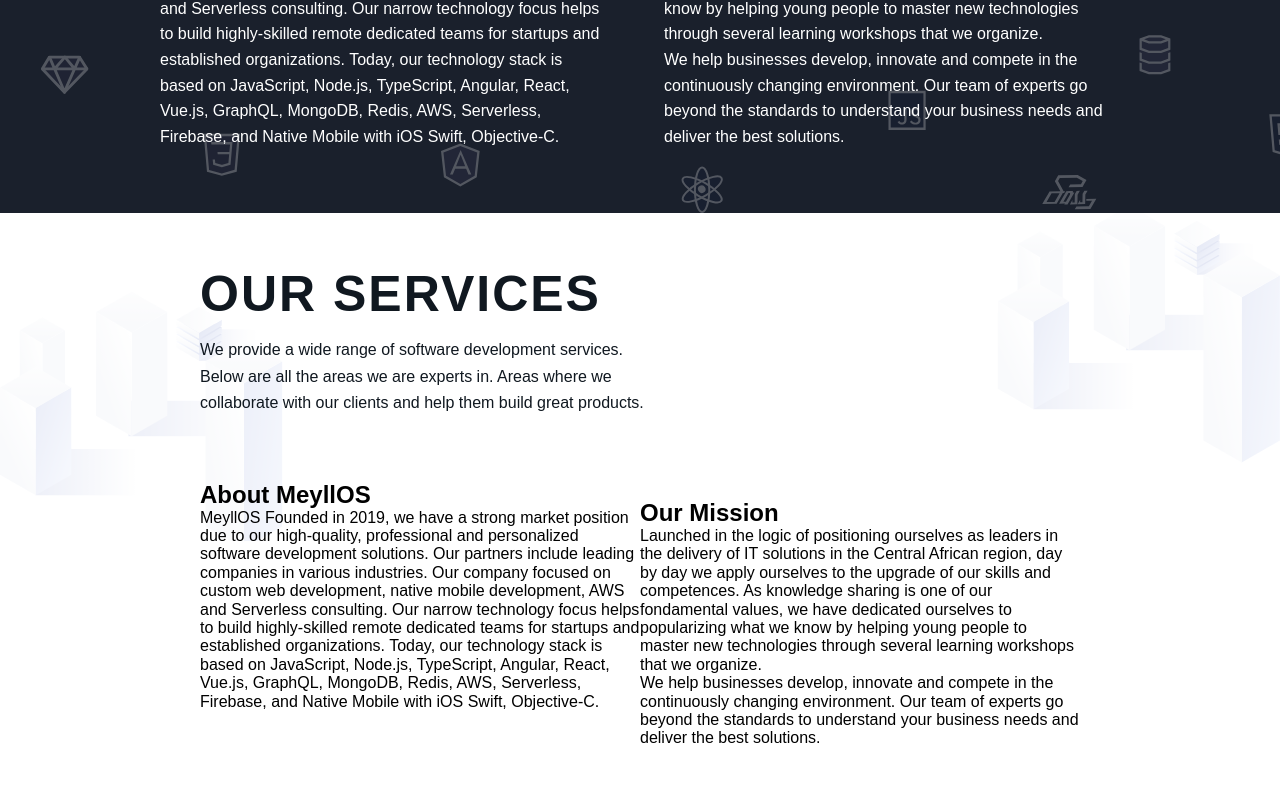
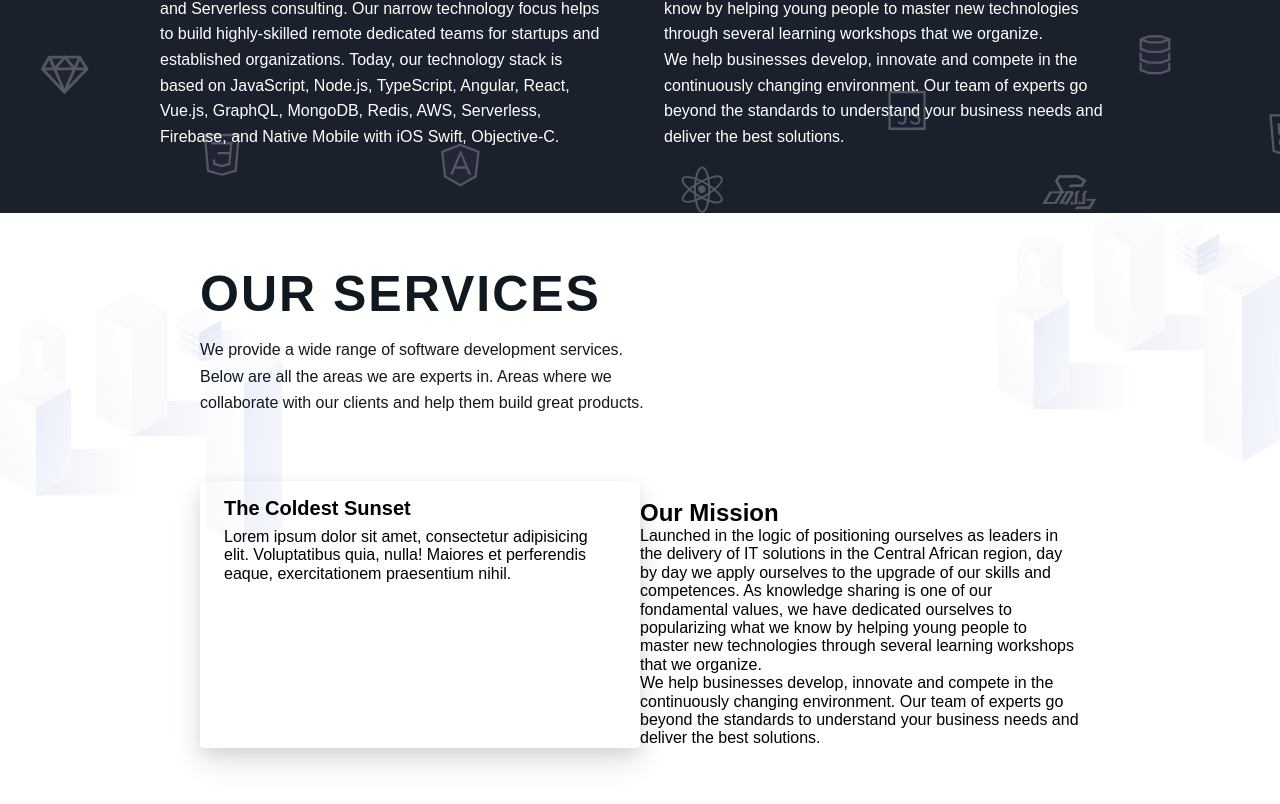
Before and after one commit to Meyllos/website, an Angular app: page / in a window 1280 px wide. Shown: the part 1052-1856 px from the top of the page. Built offline with nearby package versions, Linux system fonts and the light colour scheme.

Commit message:
services progres

```diff
--- a/src/app/components/partials/ourservice/ourservice.component.html
+++ b/src/app/components/partials/ourservice/ourservice.component.html
@@ -6,12 +6,13 @@
          <span>Below are all the areas we are experts in. Areas where we collaborate with our clients and help them build great products.</span>
       </div>
         <div class="flex mb-4 sm:py-16 content">
-            <div class="w-1/2 overflow-hidden sm:w-1/2 md:w-full lg:w-1/2 xl:w-1/2 right">
-              <h2>About MeyllOS</h2>
-              <p>MeyllOS Founded in 2019, we have a strong market position due to our high-quality, professional and personalized software development solutions.
-                 Our partners include leading companies in various industries.
-                 Our company focused on custom web development, native mobile development, AWS and Serverless consulting. Our narrow technology focus helps to build highly-skilled remote dedicated teams for startups and established organizations.
-                 Today, our technology stack is based on JavaScript, Node.js, TypeScript, Angular, React, Vue.js, GraphQL, MongoDB, Redis, AWS, Serverless, Firebase, and Native Mobile with iOS Swift, Objective-C.</p>
+            <div class="w-1/2 overflow-hidden sm:w-1/2 md:w-full lg:w-1/2 xl:w-1/2 right rounded overflow-hidden shadow-lg">
+              <div class="px-6 py-4">
+                  <div class="font-bold text-xl mb-2">The Coldest Sunset</div>
+                  <p class="text-gray-700 text-base">
+                    Lorem ipsum dolor sit amet, consectetur adipisicing elit. Voluptatibus quia, nulla! Maiores et perferendis eaque, exercitationem praesentium nihil.
+                  </p>
+              </div>
             </div>
             <div class="w-1/2 overflow-hidden sm:w-1/2 md:w-full lg:w-1/2 xl:w-1/2 left">
               <p>&nbsp;</p>
```
